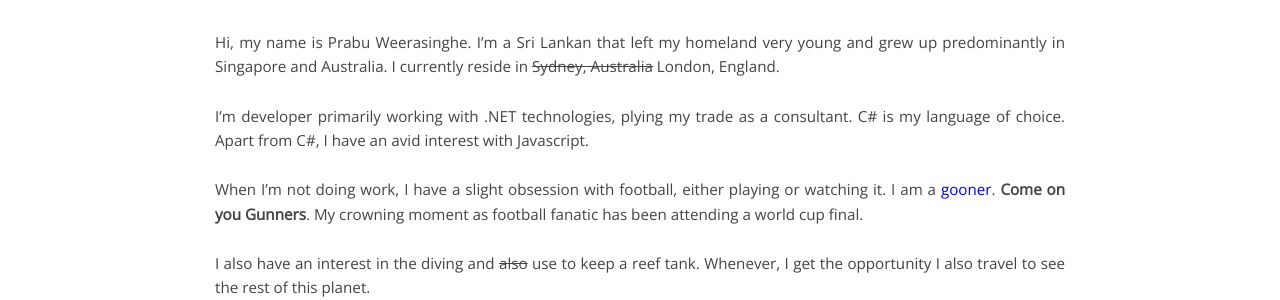
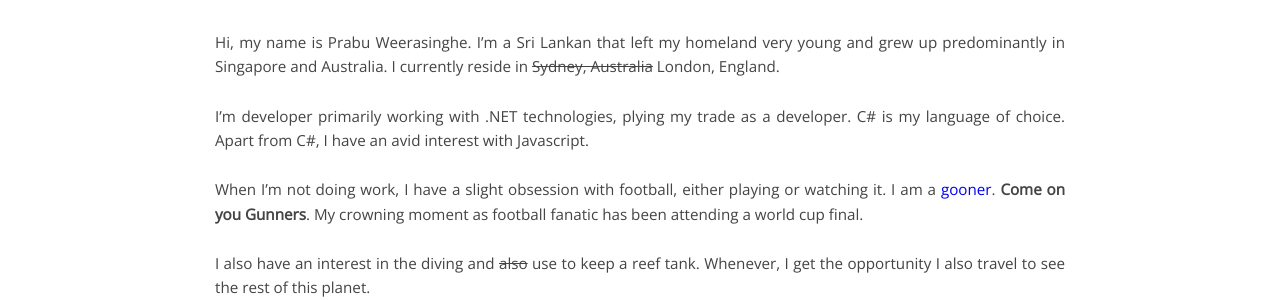
Before and after one commit to prabuw/prabuw.github.io, a Jekyll site: the page built from about/index.markdown, in a window 1280 px wide. Shown: the part 215-515 px from the top of the page. Built offline with Jekyll 4.4.1, drawn with Linux system fonts in a browser that asks for light colours; Markdown is read by kramdown in place of the engine named in the settings.

Commit message:
More updates to about me.

```diff
--- a/_config.yml
+++ b/_config.yml
@@ -1,6 +1,6 @@
 markdown: rdiscount
 permalink: /posts/:title/
-highlighter: true
+highlighter: pygments
 rdiscount:
   extensions: [smart]
 
--- a/about/index.markdown
+++ b/about/index.markdown
@@ -7,7 +7,7 @@ comments: false
 Hi, my name is Prabu Weerasinghe. I'm a Sri Lankan that left my homeland very young and grew up predominantly in
 Singapore and Australia. I currently reside in ~~Sydney, Australia~~ London, England.
 
-I'm developer primarily working with .NET technologies, plying my trade as a consultant. C# is my language of choice.
+I'm developer primarily working with .NET technologies, plying my trade as a developer. C# is my language of choice.
 Apart from C#, I have an avid interest with Javascript.
 
 When I'm not doing work, I have a slight obsession with football, either playing or watching it. I am a
```
